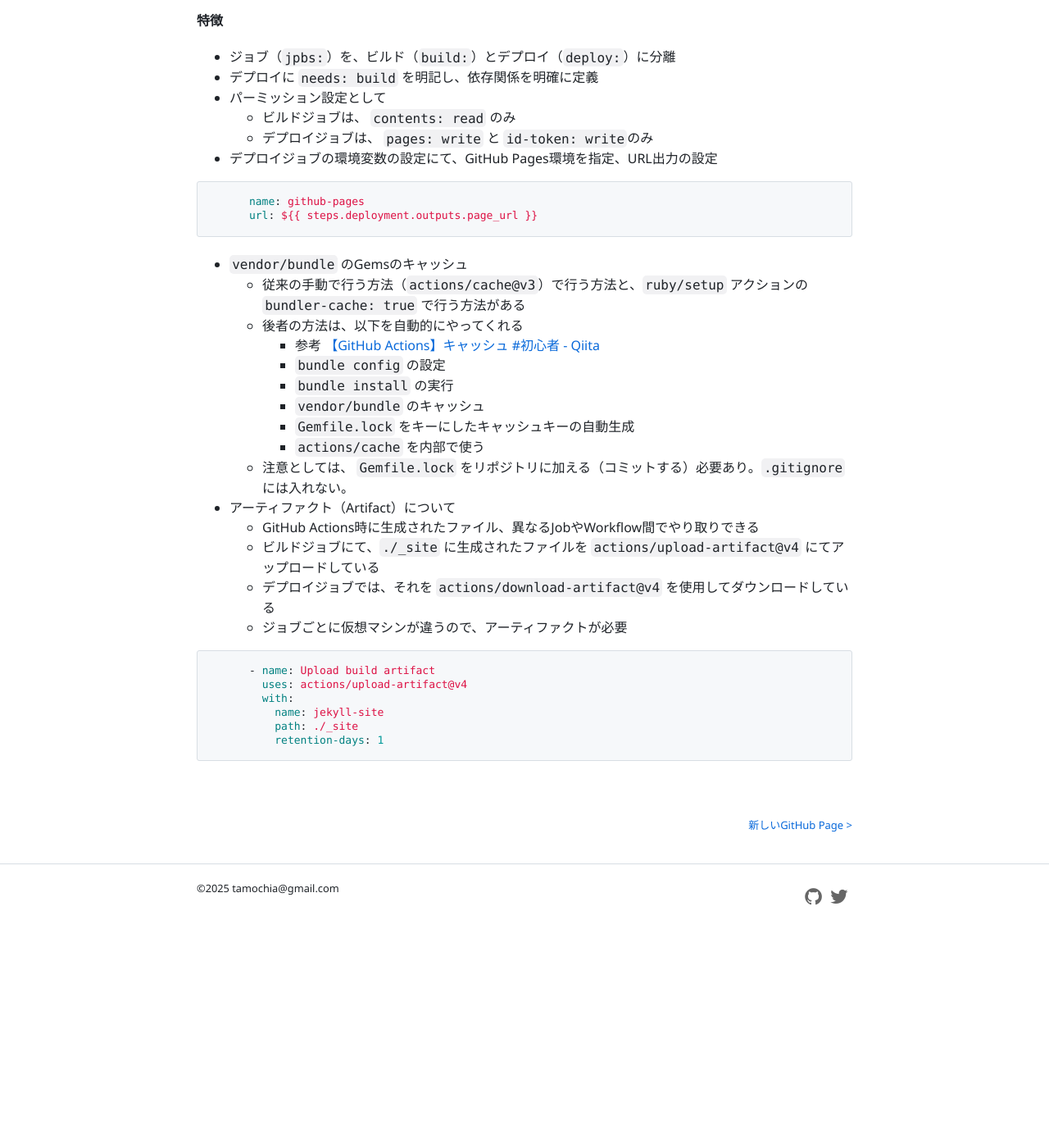
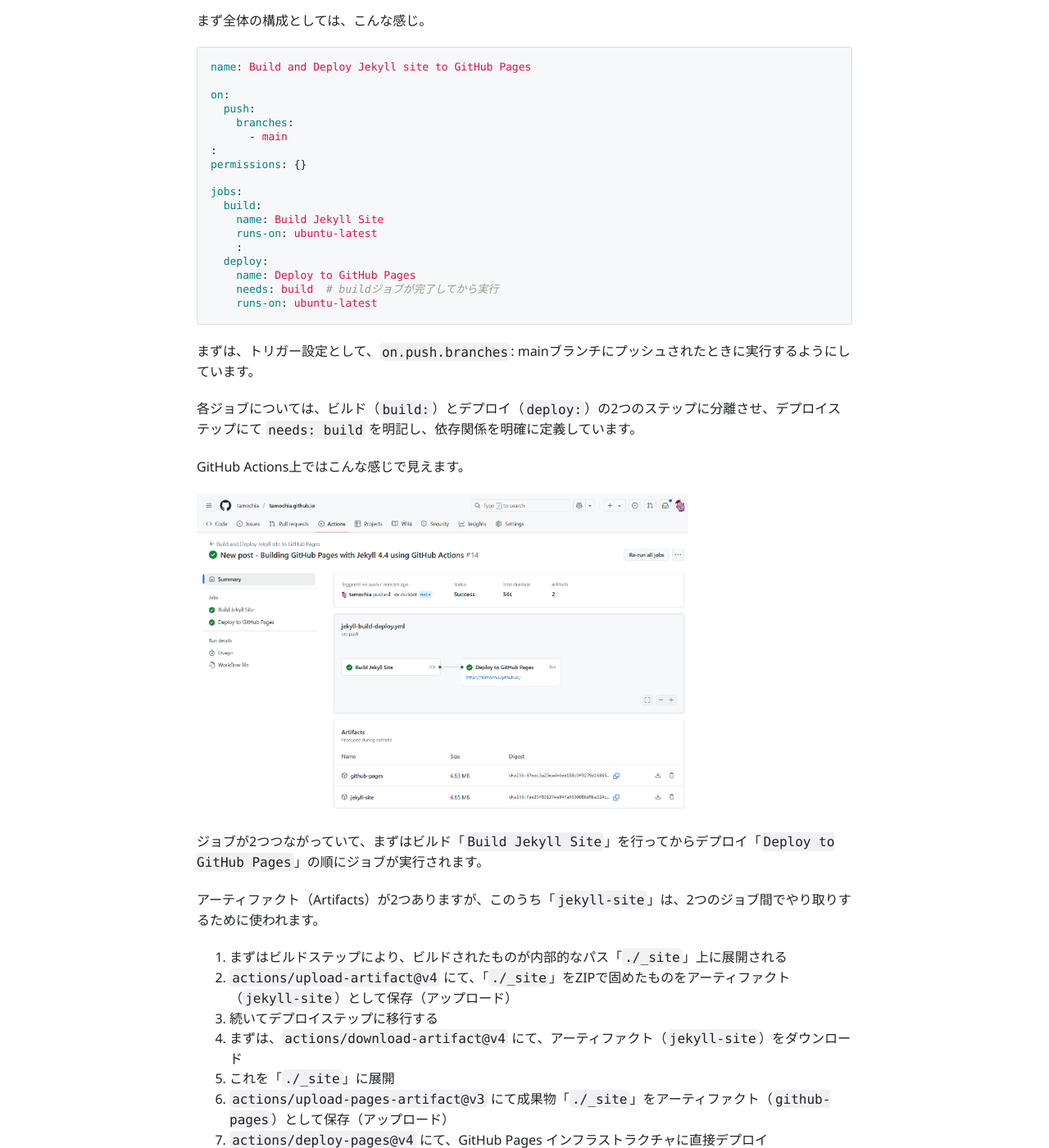
Before and after one commit to tamochia/tamochia.github.io, a Jekyll site: the page built from _posts/2025-07-10-building-github-pages-with-jekyll-4.4-using-github-actions.md, in a window 1280 px wide and 1400 px high, scrolled down 5348 px. Shown: the whole window at 82% size. Built offline with Jekyll 4.4.1, drawn with Linux system fonts in a browser that asks for light colours; nearby versions of some CDN libraries; before the commit the page ends 6485 px from its top, so only the background shows below that; some of the changed text lies outside the part shown.

Commit message:
Complete: Building GitHub Pages with Jekyll 4.4 using GitHub Actions

````diff
--- a/_posts/2025-07-10-building-github-pages-with-jekyll-4.4-using-github-actions.md
+++ b/_posts/2025-07-10-building-github-pages-with-jekyll-4.4-using-github-actions.md
@@ -247,42 +247,111 @@
 ```
 {% endraw %}
 
-**特徴**
-- ジョブ（`jpbs:`）を、ビルド（`build:`）とデプロイ（`deploy:`）に分離
-- デプロイに `needs: build` を明記し、依存関係を明確に定義
-- パーミッション設定として
-	- ビルドジョブは、 `contents: read` のみ
-	- デプロイジョブは、 `pages: write` と `id-token: write`のみ
-- デプロイジョブの環境変数の設定にて、GitHub Pages環境を指定、URL出力の設定
+まず全体の構成としては、こんな感じ。
+
+```yaml
+name: Build and Deploy Jekyll site to GitHub Pages
+
+on:
+  push:
+    branches:
+      - main
+:
+permissions: {}
+
+jobs:
+  build:
+    name: Build Jekyll Site
+    runs-on: ubuntu-latest
+    :
+  deploy:
+    name: Deploy to GitHub Pages
+    needs: build  # buildジョブが完了してから実行
+    runs-on: ubuntu-latest
+```
+
+まずは、トリガー設定として、`on.push.branches`: mainブランチにプッシュされたときに実行するようにしています。
+
+各ジョブについては、ビルド（`build:`）とデプロイ（`deploy:`）の2つのステップに分離させ、デプロイステップにて `needs: build` を明記し、依存関係を明確に定義しています。
+
+GitHub Actions上ではこんな感じで見えます。
+
+![](/assets/images/20250710a02.png){:width="600px"}
+
+ジョブが2つつながっていて、まずはビルド「`Build Jekyll Site`」を行ってからデプロイ「`Deploy to GitHub Pages`」の順にジョブが実行されます。
+
+アーティファクト（Artifacts）が2つありますが、このうち「`jekyll-site`」は、2つのジョブ間でやり取りするために使われます。
+
+1. まずはビルドステップにより、ビルドされたものが内部的なパス「`./_site`」上に展開される
+2. `actions/upload-artifact@v4` にて、「`./_site`」をZIPで固めたものをアーティファクト（`jekyll-site`）として保存（アップロード）
+3. 続いてデプロイステップに移行する
+4. まずは、`actions/download-artifact@v4` にて、アーティファクト（`jekyll-site`）をダウンロード
+5. これを「`./_site`」に展開
+6. `actions/upload-pages-artifact@v3` にて成果物「`./_site`」をアーティファクト（`github-pages`）として保存（アップロード）
+7. `actions/deploy-pages@v4` にて、GitHub Pages インフラストラクチャに直接デプロイ
+
+という流れなんじゃないかなと思います。
+今回ビルドとデプロイでジョブを分けており、それぞれ仮想マシン（コンテナ？）が異なるので、これらのアーティファクトが必要となるわけです。
+
+デプロイジョブの環境変数 `environment:` の設定にて、GitHub Pages環境、URL出力先を指定しています。
 
 {% raw %}
 ```yaml
+  environment:
       name: github-pages
       url: ${{ steps.deployment.outputs.page_url }}
 ```
 {% endraw %}
 
-- `vendor/bundle` のGemsのキャッシュ
-	- 従来の手動で行う方法（`actions/cache@v3`）で行う方法と、`ruby/setup` アクションの `bundler-cache: true` で行う方法がある
-	- 後者の方法は、以下を自動的にやってくれる
-		- 参考 [【GitHub Actions】キャッシュ #初心者 - Qiita](https://qiita.com/Taira0222/items/9f65f3f87c8039a28916)
-		- `bundle config` の設定
-		- `bundle install` の実行
-		- `vendor/bundle` のキャッシュ
-		- `Gemfile.lock` をキーにしたキャッシュキーの自動生成
-		- `actions/cache` を内部で使う
-	- 注意としては、 `Gemfile.lock` をリポジトリに加える（コミットする）必要あり。`.gitignore` には入れない。
-- アーティファクト（Artifact）について
-	- GitHub Actions時に生成されたファイル、異なるJobやWorkflow間でやり取りできる
-	- ビルドジョブにて、`./_site` に生成されたファイルを `actions/upload-artifact@v4` にてアップロードしている
-    - デプロイジョブでは、それを `actions/download-artifact@v4` を使用してダウンロードしている
-    - ジョブごとに仮想マシンが違うので、アーティファクトが必要
+実際のビルドは、ビルドジョブ（`build:`）の次のステップで実行しています。
 
 ```yaml
-      - name: Upload build artifact
-        uses: actions/upload-artifact@v4
+      - name: Build the site with Jekyll
+        run: bundle exec jekyll build
+        env:
+          JEKYLL_ENV: production
+```
+
+基本的には、`bundle exec jekyll build` を実行しているだけです。では、このJekyllを動かす環境はどうやって構築しているかというと、その前のステップ
+
+```yaml
+      - name: Set up Ruby
+        uses: ruby/setup-ruby@v1
         with:
-          name: jekyll-site
-          path: ./_site
-          retention-days: 1
+          ruby-version: '3.4'
+          bundler-cache: true
 ```
+
+アクション `ruby/setup-ruby@v1` を使って、Ruby環境のダウンロードとセットアップ、Bundlerのインストールと `bundle install` までやってくれてます。
+プッシュのたびに、毎回これをやるのは時間がかかるので、Gemsファイルなんかはキャッシュを使ってうまくやります。
+
+`vendor/bundle` のGemsのキャッシュについては、従来の手動で行う方法（`actions/cache@v3`）で行う方法と、`ruby/setup` アクションの `bundler-cache: true` で行う方法があります。
+後者の方法は、以下を自動的にやってくれるそうです。
+
+- `bundle config` の設定
+- `bundle install` の実行
+- `vendor/bundle` のキャッシュ
+- `Gemfile.lock` をキーにしたキャッシュキーの自動生成
+- `actions/cache` を内部で使う
+
+参考 [【GitHub Actions】キャッシュ #初心者 - Qiita](https://qiita.com/Taira0222/items/9f65f3f87c8039a28916)
+注意としては、 `Gemfile.lock` をリポジトリに加える（コミットする）必要があります。`.gitignore` には入れないようにします。
+
+**.gitignore**
+
+```text
+_site/
+.sass-cache/
+.jekyll-cache/
+.jekyll-metadata
+
+.bundle/
+vendor/bundle
+
+.env
+.sass-cache
+*.css.map
+*.js.map
+
+*.log
+```
````
Also changed, not shown: assets/images/20250710a02.png (added).
